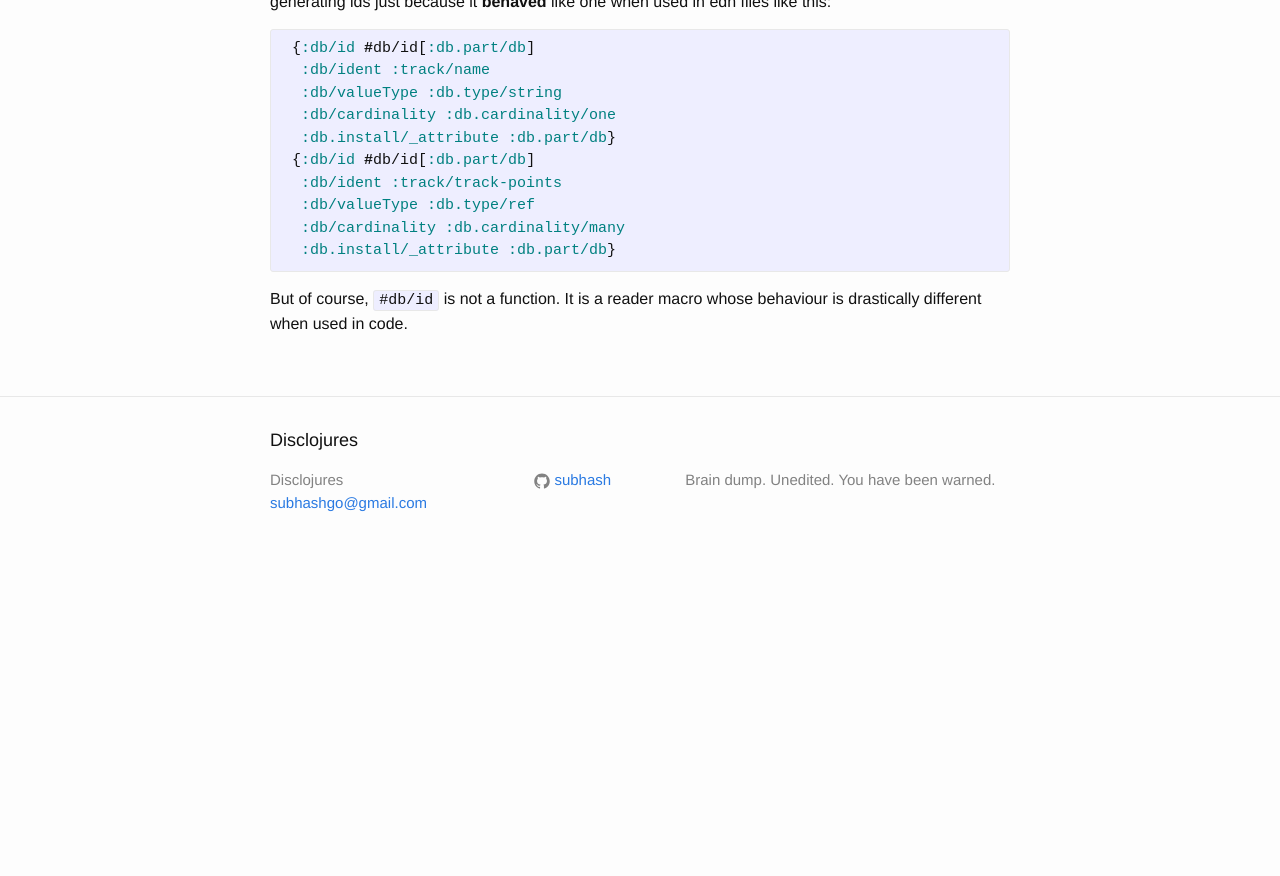
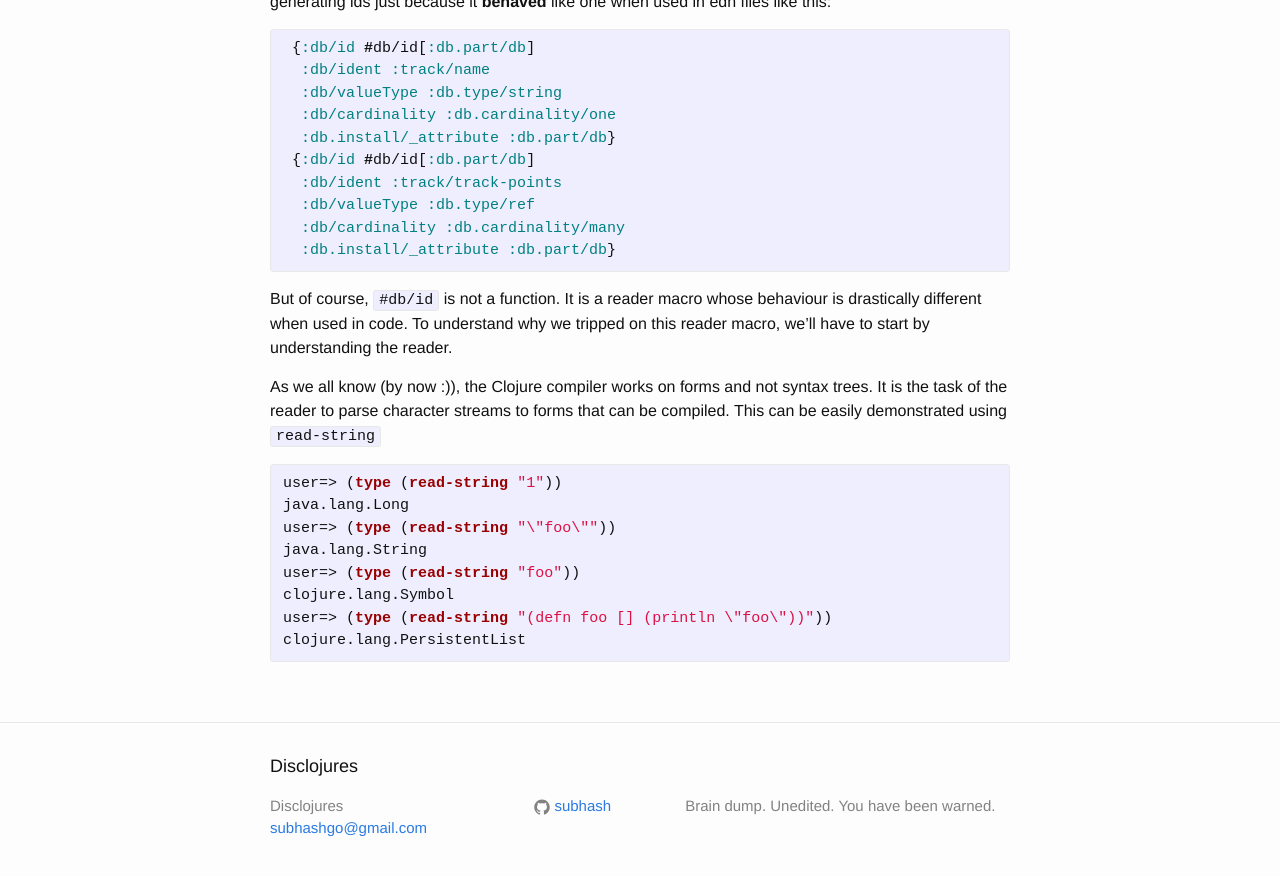
Before and after one commit to subhash/subhash.github.io, a Jekyll site: the page built from _posts/2015-05-12-reader-macros.markdown, in a window 1280 px wide and 900 px high, scrolled down 785 px. Shown: the top 876 px of the window. Built offline with Jekyll 4.4.1, drawn with Linux system fonts in a browser that asks for light colours; before the commit the page ends 1359 px from its top, so only the background shows below that.

Commit message:
Update 2015-05-12-reader-macros.markdown

```diff
--- a/_posts/2015-05-12-reader-macros.markdown
+++ b/_posts/2015-05-12-reader-macros.markdown
@@ -44,4 +44,17 @@ This was a classic case of the "mental shortcut" problem - I was using `#db/id`
   :db.install/_attribute :db.part/db}
 {% endhighlight %}
 
-But of course, `#db/id` is not a function. It is a reader macro whose behaviour is drastically different when used in code.
+But of course, `#db/id` is not a function. It is a reader macro whose behaviour is drastically different when used in code. To understand why we tripped on this reader macro, we'll have to start by understanding the reader.
+
+As we all know (by now :)), the Clojure compiler works on forms and not syntax trees. It is the task of the reader to parse character streams to forms that can be compiled. This can be easily demonstrated using `read-string`
+
+{% highlight clojure %}
+user=> (type (read-string "1"))
+java.lang.Long
+user=> (type (read-string "\"foo\""))
+java.lang.String
+user=> (type (read-string "foo"))
+clojure.lang.Symbol
+user=> (type (read-string "(defn foo [] (println \"foo\"))"))
+clojure.lang.PersistentList
+{% endhighlight %}
```
